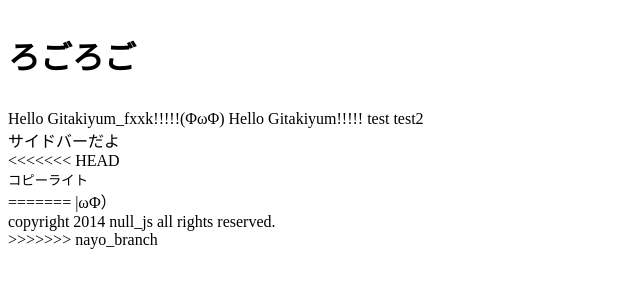
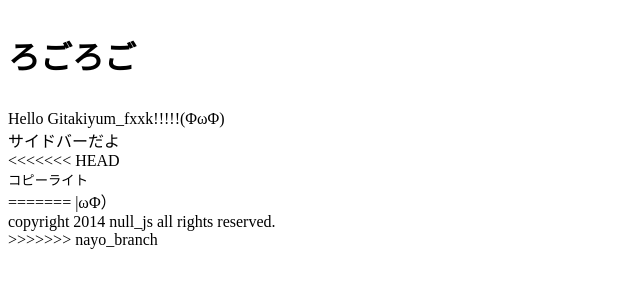
Before and after one commit to null-js/Sandbox, a plain HTML site: page index.html in a window 1280 px wide. Shown: the whole page, without its empty margins (0-640 px from the left). Drawn offline with Linux system fonts and the light colour scheme.

Commit message:
articleつけた

```diff
--- a/index.html
+++ b/index.html
@@ -10,10 +10,11 @@
       <p class="log">ろごろご</p>
     </h1>
   </header>
-Hello Gitakiyum_fxxk!!!!!(ΦωΦ)
-Hello Gitakiyum!!!!!
-test
-test2
+
+  <article>
+    Hello Gitakiyum_fxxk!!!!!(ΦωΦ)
+  </article>
+
   <aside>
     サイドバーだよ
   </aside>
```
